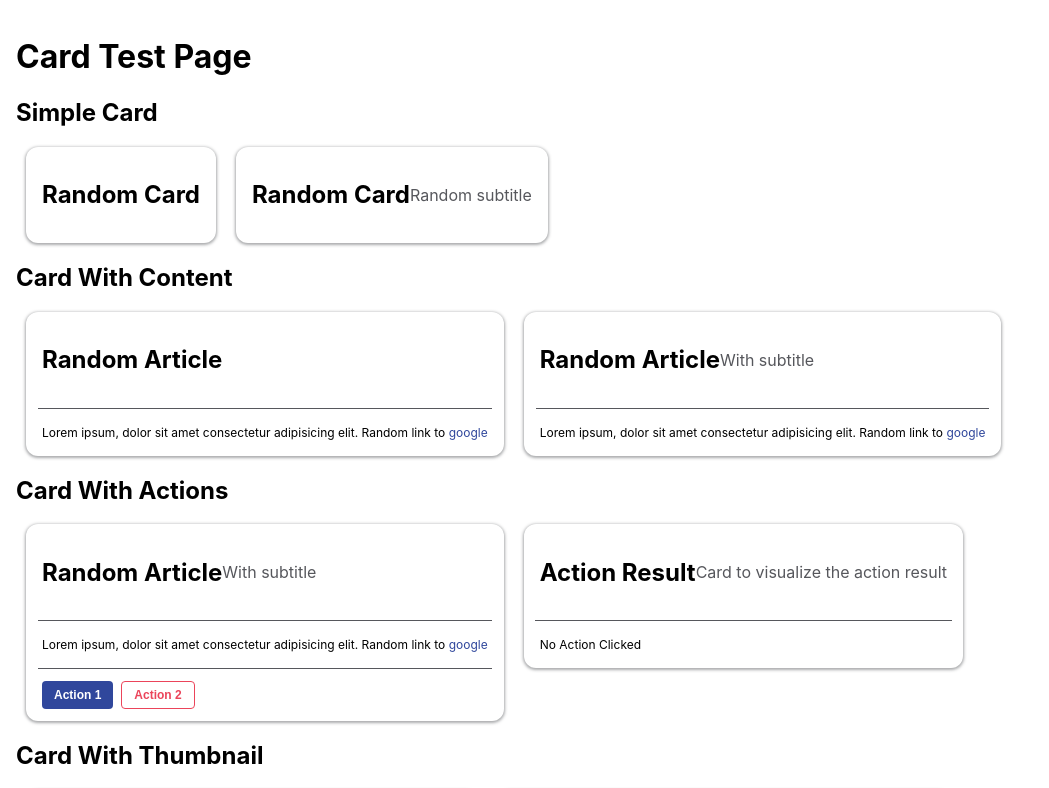
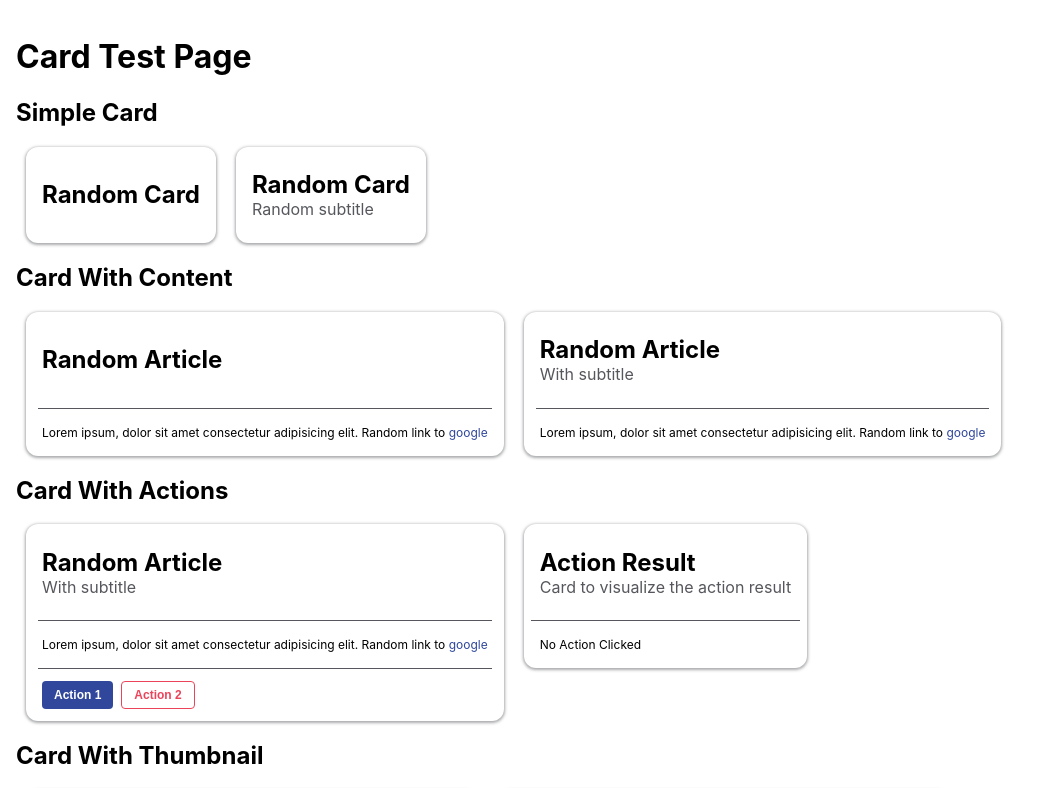
Before and after one commit to matt-314/QXComputer-Project, a React (Create React App) app: page /_test/Card in a window 1280 px wide. Shown: the top 788 px of the page, without its empty margins (0-1049 px from the left). Built offline with nearby package versions, Linux system fonts and the light colour scheme; grey boxes are pictures that could not be loaded.

Commit message:
fix: fixed broken styles in the Card widget when subtitle are displayed

```diff
--- a/src/components/UI/Card/CardHeading.module.css
+++ b/src/components/UI/Card/CardHeading.module.css
@@ -4,7 +4,8 @@
   max-height: 4rem;
   height: 4rem;
   display: flex;
-  align-items: center;
+  flex-direction: column;
+  justify-content: center;
 }
 
 .heading__title {
```
